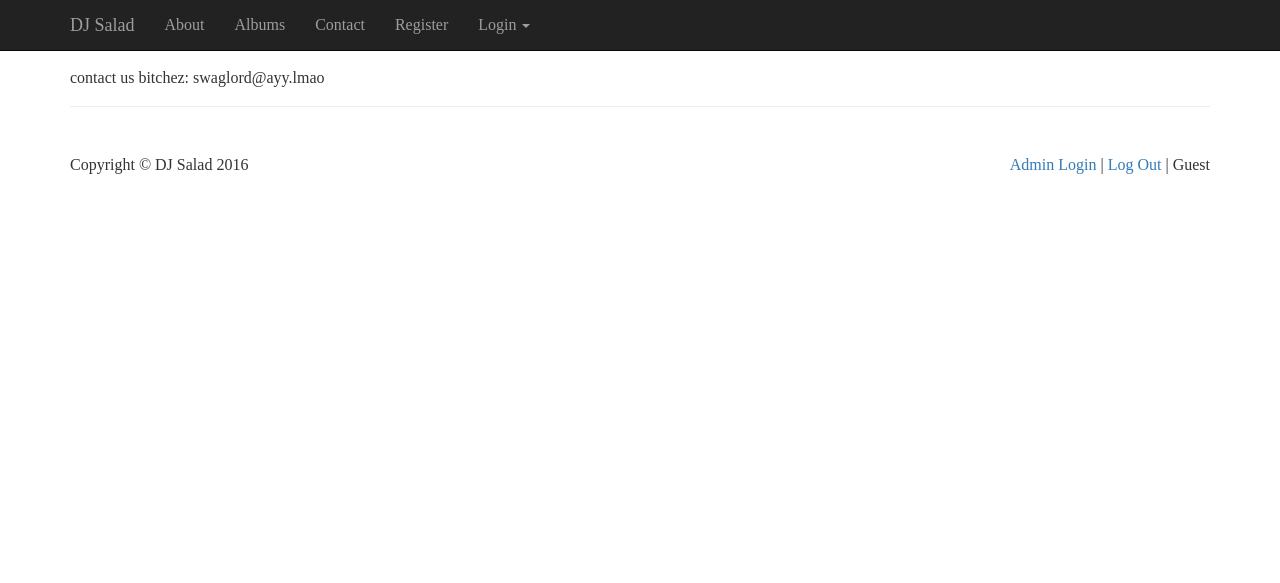
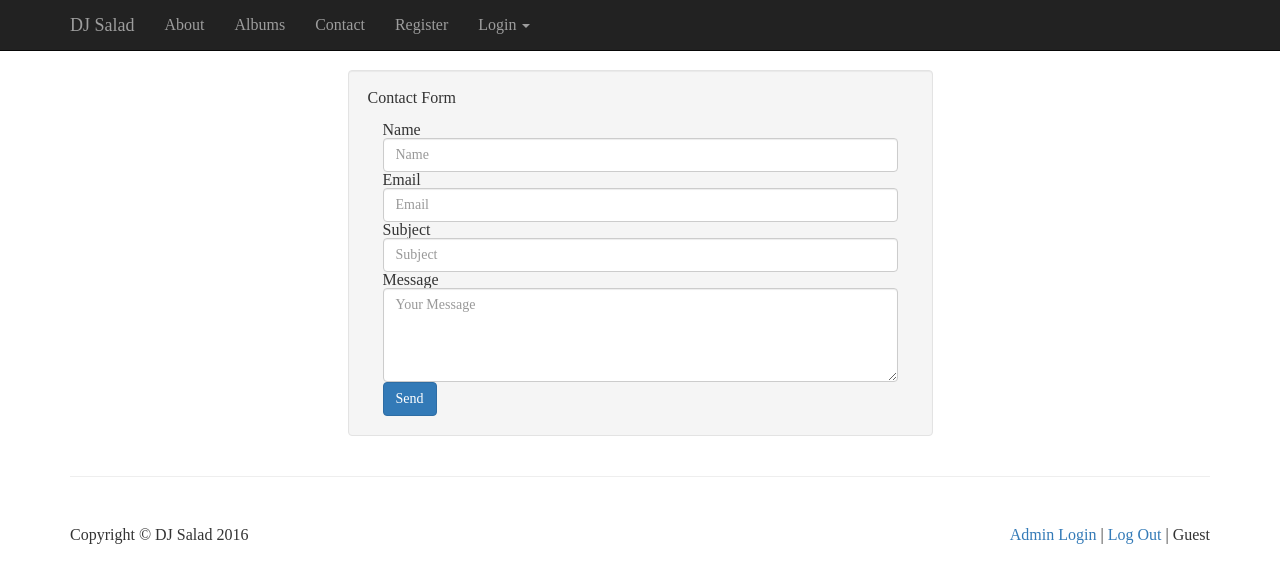
Before and after one commit to stephguac/djsalad, a CodeIgniter app: page /database/index.php/main/contactView in a window 1280 px wide. Shown: the top 583 px of the page. Run offline with CodeIgniter, Linux system fonts and the light colour scheme; some libraries are stand-ins or nearby versions.

Commit message:
contact view changes

```diff
--- a/application/views/contactView.php
+++ b/application/views/contactView.php
@@ -26,7 +26,69 @@
     <!-- Page Content -->
     <div class="container">
 
-        contact us bitchez: swaglord@ayy.lmao
+
+        <div class="row">
+        <div class="col-md-6 col-md-offset-3 well">
+
+            <fieldset>
+
+            <legend>Contact Form</legend><br>
+
+                <div class="form-group">
+                    <div class="col-md-12">
+                        <label for="name" class="control-label">Name</label>
+                    </div>
+                    <div class="col-md-12">
+                        <input class="form-control" name="name" placeholder="Name" type="text" value="" />
+
+                    </div>
+                </div>
+
+                <div class="form-group">
+                    <div class="col-md-12">
+                        <label for="email" class="control-label">Email</label>
+                    </div>
+                    <div class="col-md-12">
+                        <input class="form-control" name="email" placeholder="Email" type="text" value="" />
+
+                    </div>
+                </div>
+
+                <div class="form-group">
+                    <div class="col-md-12">
+                        <label for="subject" class="control-label">Subject</label>
+                    </div>
+                    <div class="col-md-12">
+                        <input class="form-control" name="subject" placeholder="Subject" type="text" value="" />
+
+                    </div>
+                </div>
+
+                <div class="form-group">
+                    <div class="col-md-12">
+                        <label for="message" class="control-label">Message</label>
+                    </div>
+                    <div class="col-md-12">
+                        <textarea class="form-control" name="message" rows="4" placeholder="Your Message"></textarea>
+
+                    </div>
+                </div>
+
+                <div class="form-group">
+                    <div class="col-md-12">
+                        <input name="submit" type="submit" class="btn btn-primary" value="Send" />
+                    </div>
+                </div>
+
+            </fieldset>
+
+
+        </div>
+    </div>
+
+
+
+
     </div>
     <!-- /.container -->
 
```
